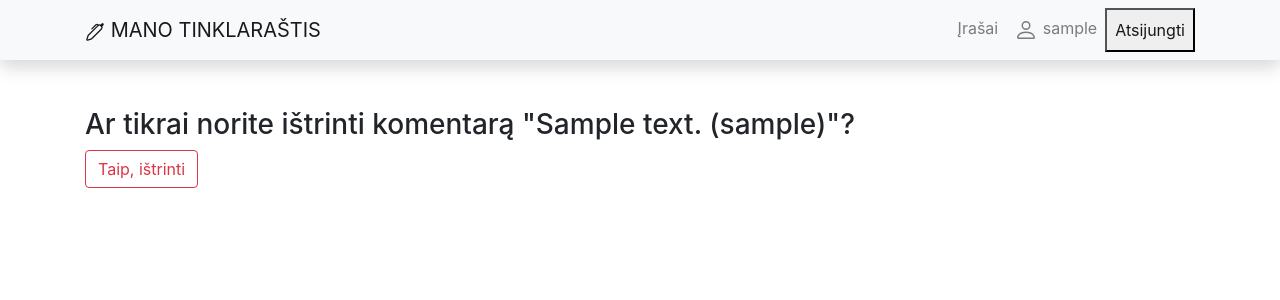
After one commit to DonatasNoreika/myblog_20240610, a Django app: page /posts/1/comments/1/delete in a window 1280 px wide. The commit adds this page. Shown: the top 300 px of the page. Run offline with Django 5.2, Linux system fonts and the light colour scheme; a user stored in the database is signed in; tables that the repository leaves empty hold one stand-in row (values such as "Sample post"); some libraries are stand-ins or nearby versions.

Commit message:
+Padaryti, kad leistų trinti savo komentarus

```diff
--- /dev/null
+++ b/mysite/blog/templates/comment_delete.html
@@ -0,0 +1,16 @@
+{% extends 'base.html' %}
+
+{% block 'title' %}Komentaro trynimas{% endblock %}
+
+{% block 'content' %}
+
+<div class="content-section">
+    <form method="POST">
+        {% csrf_token %}
+        <h3>Ar tikrai norite ištrinti komentarą "{{ comment|safe }}"?</h3>
+        <div class="form-group">
+            <button class="btn btn-outline-danger" type="submit">Taip, ištrinti</button>
+        </div>
+    </form>
+</div>
+{% endblock %}
--- a/mysite/blog/templates/post.html
+++ b/mysite/blog/templates/post.html
@@ -29,6 +29,11 @@
 {% for comment in post.comments.all %}
 <small class="text-muted">{{ comment.author }}, {{ comment.date_created|date:"Y-m-d, f" }}</small>
 <p>{{ comment.content|safe }}</p>
+{% if comment.author == user %}
+<div>
+    <a class="btn btn-danger btn-sm mt-1 mb1-1" href="{% url 'comment_delete' post.pk comment.pk %}">Ištrinti</a>
+</div>
+{% endif %}
 {% endfor %}
 {% else %}
 <p>Nėra komentarų</p>
--- a/mysite/blog/urls.py
+++ b/mysite/blog/urls.py
@@ -16,9 +16,10 @@ Including another URLconf
 """
 from django.contrib import admin
 from django.urls import path
-from .views import PostListView, PostDetailView
+from .views import PostListView, PostDetailView, CommentDeleteView
 
 urlpatterns = [
     path("", PostListView.as_view(), name="posts"),
     path("posts/<int:pk>", PostDetailView.as_view(), name="post"),
+    path("posts/<int:post_pk>/comments/<int:pk>/delete", CommentDeleteView.as_view(), name="comment_delete"),
 ]
--- a/mysite/blog/views.py
+++ b/mysite/blog/views.py
@@ -1,8 +1,10 @@
 from django.shortcuts import render, reverse
-from django.views.generic import ListView, DetailView
-from .models import Post
+from django.views.generic import ListView, DetailView, DeleteView
+from .models import Post, Comment
 from django.views.generic.edit import FormMixin
 from .forms import CommentForm
+from django.contrib.auth.mixins import LoginRequiredMixin, UserPassesTestMixin
+
 
 # Create your views here.
 class PostListView(ListView):
@@ -17,6 +19,7 @@ class PostDetailView(FormMixin, DetailView):
     template_name = "post.html"
     context_object_name = "post"
     form_class = CommentForm
+
     # success_url = "/"
 
     def get_success_url(self):
@@ -36,3 +39,15 @@ class PostDetailView(FormMixin, DetailView):
         form.instance.post = self.object
         form.save()
         return super().form_valid(form)
+
+
+class CommentDeleteView(LoginRequiredMixin, UserPassesTestMixin, DeleteView):
+    model = Comment
+    template_name = "comment_delete.html"
+    context_object_name = "comment"
+
+    def get_success_url(self):
+        return reverse('post', kwargs={"pk": self.kwargs['post_pk']})
+
+    def test_func(self):
+        return self.get_object().author == self.request.user
```
